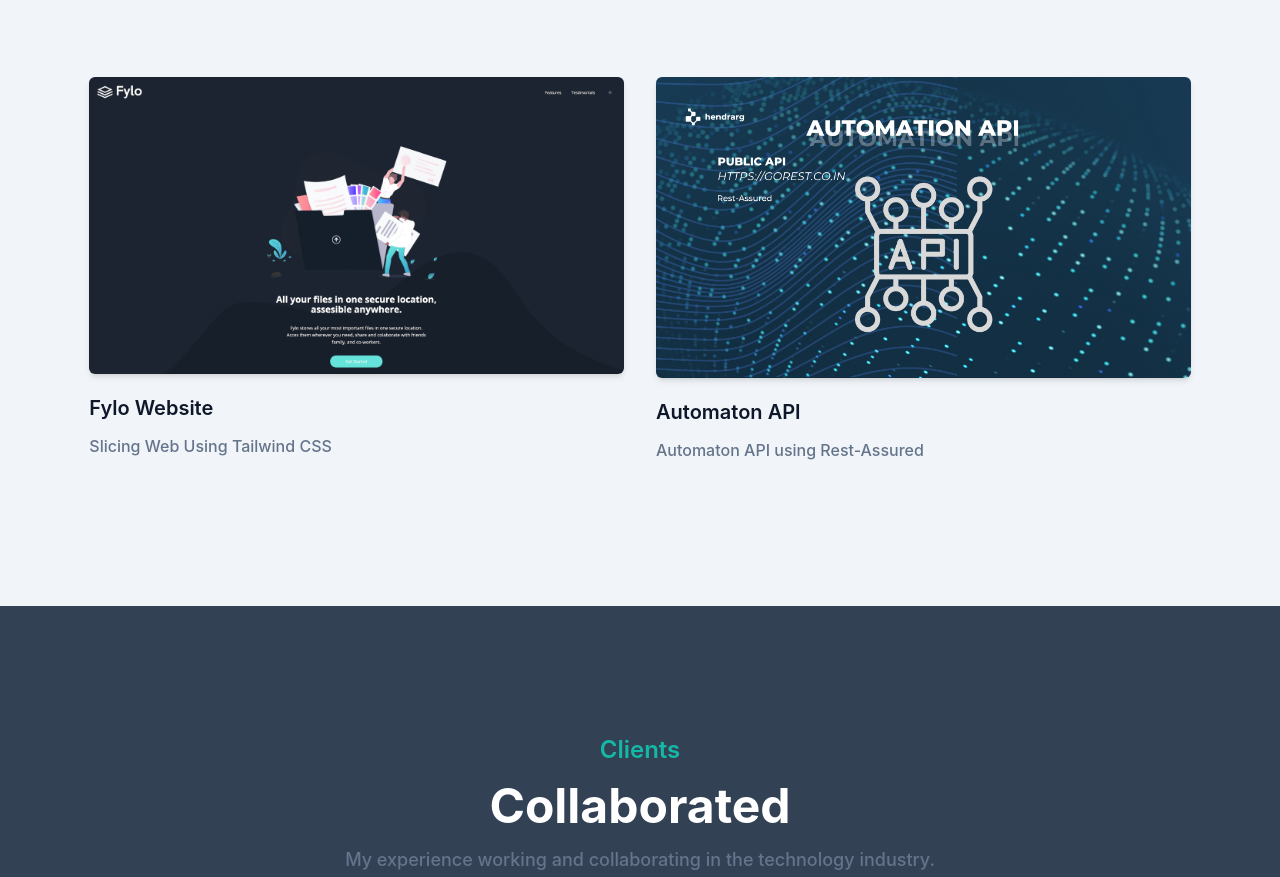
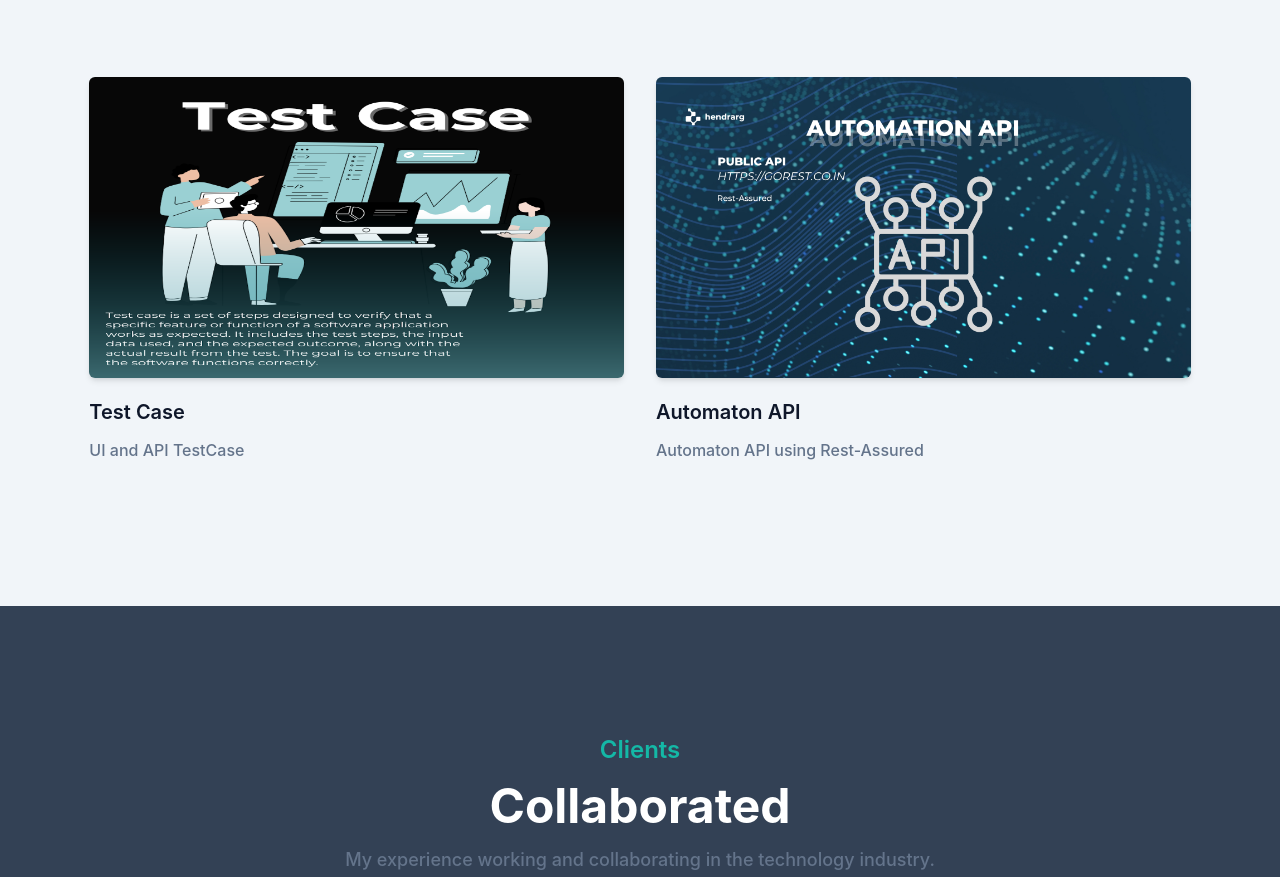
Before and after one commit to Koco16/Koco16, a website: page index.html in a window 1280 px wide. Shown: the part 1815-2692 px from the top of the page. Drawn offline with nearby package versions, Linux system fonts and the light colour scheme.

Commit message:
update project

```diff
--- a/index.html
+++ b/index.html
@@ -248,21 +248,21 @@
           </div>
           <div class="p-4 mb-16 md:w-1/2" data-aos="fade-up" data-aos-duration="800">
             <div class="relative overflow-hidden rounded-md shadow-md group">
-              <img src="img/fylo.png" alt="loopstudios" width="w-full" />
+              <img src="img/Test Case.png" alt="TestCase" width="w-full" />
               <div
                 id="view"
                 class="absolute bottom-0 flex items-center justify-center w-full h-0 transition-all duration-500 ease-out opacity-0 bg-neutral-800/80 hover:opacity-100 group-hover:h-full"
               >
                 <a
-                  href="https://github.com/hendrarg/fylo"
+                  href="https://docs.google.com/spreadsheets/d/1pVBdMFEdSd1t4S8kwO3iXD7S7IStWpfriXgP-JyaIbw/edit?gid=139859808#gid=139859808"
                   target="_blank"
                   class="px-4 py-2 text-left text-white transition-all duration-300 ease-in-out rounded-full bg-primary hover:opacity-90 hover:shadow-lg"
                   >View Project</a
                 >
               </div>
             </div>
-            <h3 class="mt-5 mb-3 text-xl font-semibold text-dark dark:text-white">Fylo Website</h3>
-            <p class="text-base font-medium text-secondary">Slicing Web Using Tailwind CSS</p>
+            <h3 class="mt-5 mb-3 text-xl font-semibold text-dark dark:text-white">Test Case</h3>
+            <p class="text-base font-medium text-secondary">UI and API TestCase</p>
           </div>
           <div class="p-4 mb-16 md:w-1/2" data-aos="fade-up" data-aos-duration="800" data-aos-delay="300">
             <div class="relative overflow-hidden rounded-md shadow-md group">
```
Also changed, not shown: img/Test Case.png (added).
